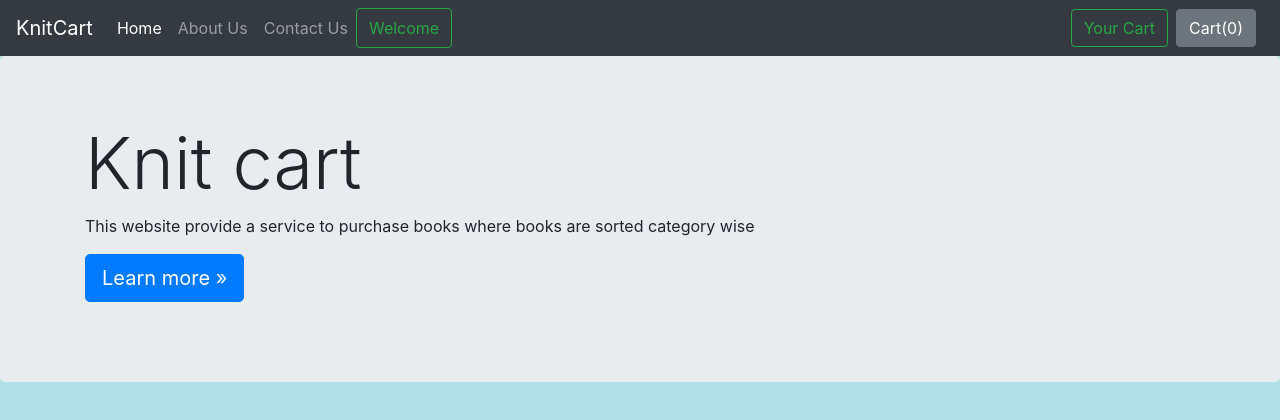
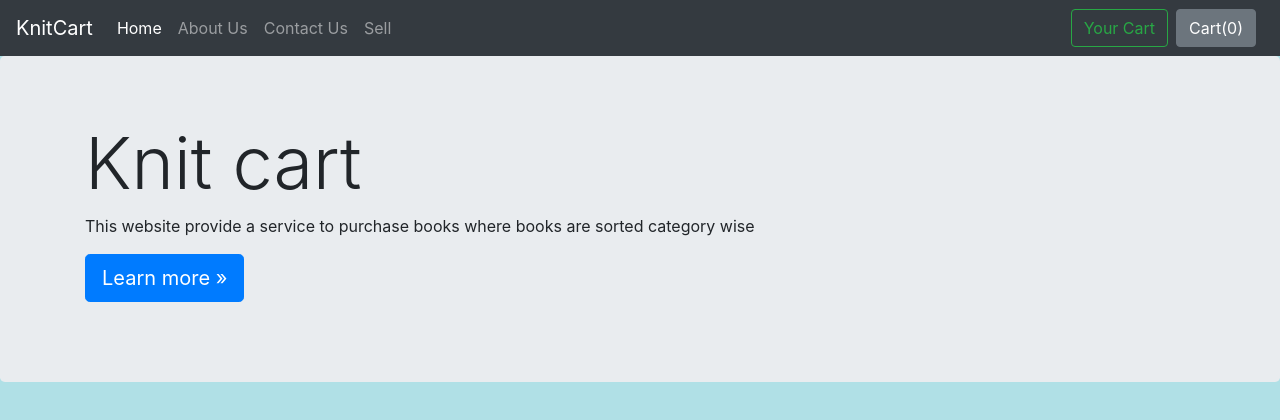
Before and after one commit to avanish981/KnitCart, a Django app: page /about/ in a window 1280 px wide. Shown: the top 420 px of the page. Run offline with Django 3.2, Linux system fonts and the light colour scheme; some libraries are stand-ins or nearby versions.

Commit message:
Update basic.html

```diff
--- a/sbook/shop/templates/shop/basic.html
+++ b/sbook/shop/templates/shop/basic.html
@@ -34,7 +34,7 @@
       <li class="nav-item">
         <a class="nav-link" href="/shop/contact">Contact Us</a>
       </li>
-<button class="btn btn-outline-success my-2 my-sm-0" type="submit">              Welcome</button>
+<a class="nav-link" href="/shop/product">Sell</a>
 
     </ul>
       <button class="btn btn-outline-success my-2 my-sm-0" type="submit">Your Cart</button>
```
